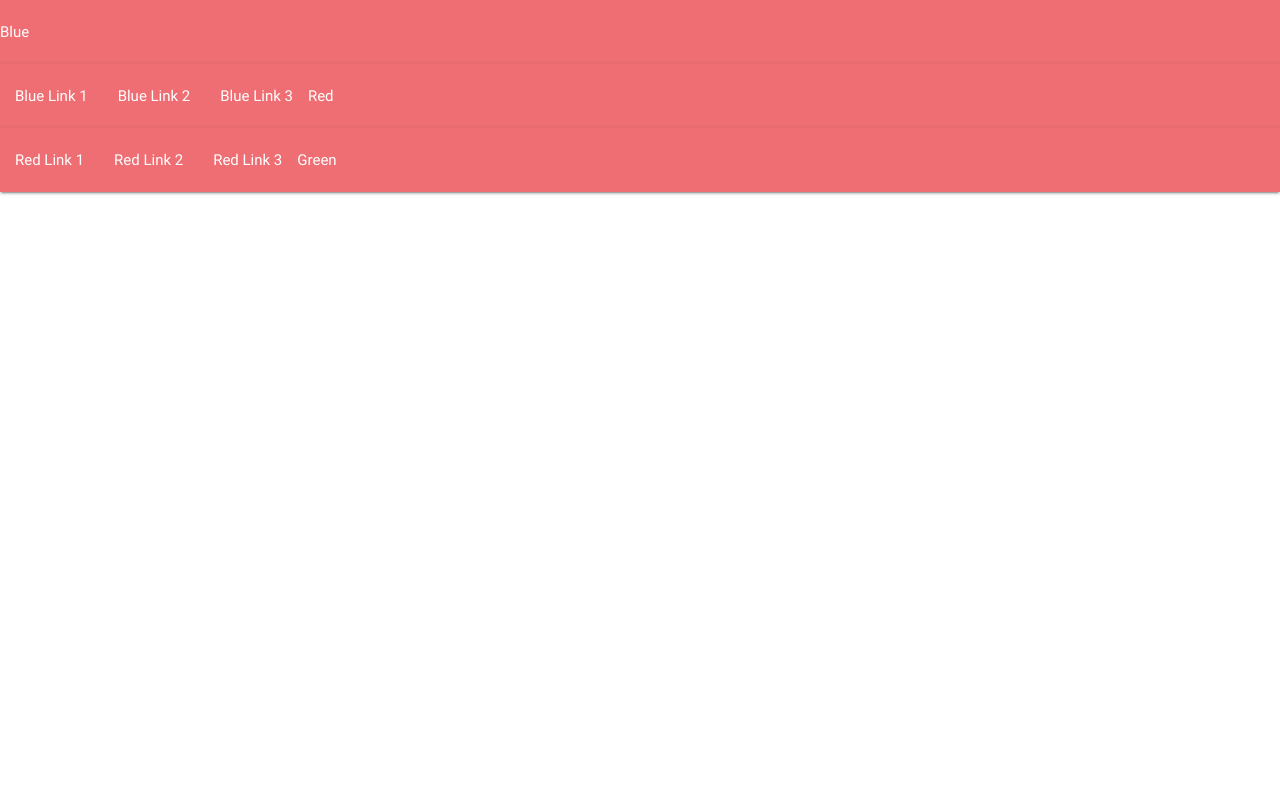
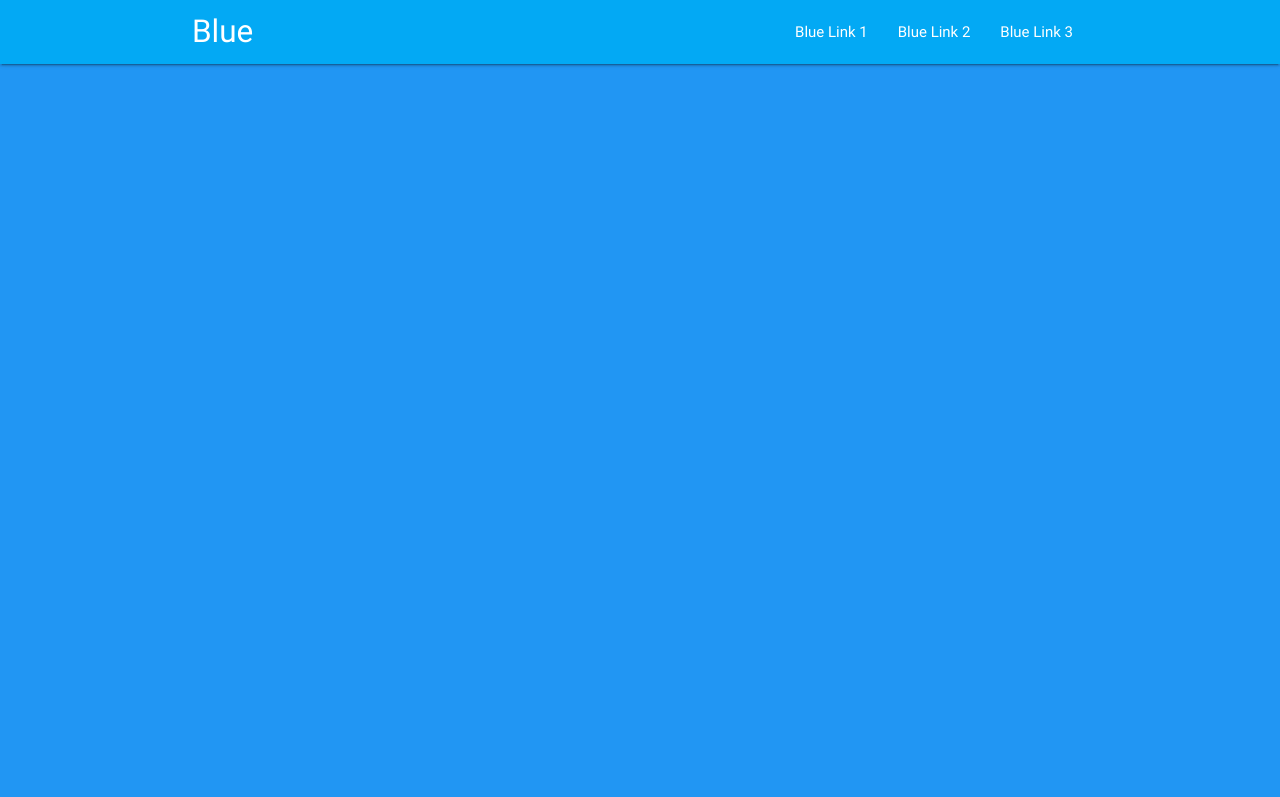
Before and after one commit to BrandonSmith8038/udemy-materilize-css, a website: page Sandbox/5_3_pushpin.html in a window 1280 px wide. Shown: the top 797 px of the page. Drawn offline with nearby package versions, Linux system fonts and the light colour scheme.

Commit message:
sidenav and pushpin

```diff
--- a/Sandbox/5_3_pushpin.html
+++ b/Sandbox/5_3_pushpin.html
@@ -12,16 +12,30 @@
 
   <title>Materialize Sandbox</title>
   <style>
+  html,body,.block {
+    height: 100%;
+  }
+  .pin-top {
+    position: relative;
+  }
+
+  .pin-bottom {
+    position: relative;
+  }
+
+  .pinned {
+    position: fixed !important;
+  }
   </style>
 </head>
 
 <body>
-  <div>
-    <nav>
-      <div>
-        <div>
-          <a href="#">Blue</a>
-          <ul>
+  <div id="blue" class="block blue">
+    <nav class="pushpin-demo-nav" data-target="blue">
+      <div class="nav-wrapper light-blue">
+        <div class="container">
+          <a href="#" class="brand-logo">Blue</a>
+          <ul id='nav-mobile' class='right hide-on-med-and-down'>
             <li>
               <a href="#!">Blue Link 1</a>
             </li>
@@ -37,12 +51,12 @@
     </nav>
   </div>
 
-  <div>
-    <nav>
-      <div>
-        <div>
-          <a href="#">Red</a>
-          <ul>
+  <div id="red" class="block red lighten-1">
+    <nav class="pushpin-demo-nav" data-target="red">
+      <div class="nav-wrapper red">
+        <div class="container">
+          <a href="#" class="brand-logo">Red</a>
+          <ul id='nav-mobile' class='right hide-on-med-and-down'>
             <li>
               <a href="#!">Red Link 1</a>
             </li>
@@ -58,12 +72,12 @@
     </nav>
   </div>
 
-  <div>
-    <nav>
-      <div>
-        <div>
-          <a href="#">Green</a>
-          <ul>
+  <div id="green" class="block green lighten-1">
+    <nav class="pushpin-demo-nav" data-target="green">
+      <div class="nav-wrapper green">
+        <div class="container">
+          <a href="#" class="brand-logo">Green</a>
+          <ul id='nav-mobile' class='right hide-on-med-and-down'>
             <li>
               <a href="#!">Green Link 1</a>
             </li>
@@ -96,7 +110,21 @@
       });
 
       // JAVASCRIPT START HERE
-
+      $(document).ready(function(){
+    $('.target').pushpin({
+      top: 0,
+      bottom: 1000,
+      offset: 0
+    });
+  });
+      $('.pushpin-demo-nav').each(function() {
+    var $this = $(this);
+    var $target = $('#' + $(this).attr('data-target'));
+    $this.pushpin({
+      top: $target.offset().top,
+      bottom: $target.offset().top + $target.outerHeight() - $this.height()
+    });
+  });
 
 
     });
```
Also changed, not shown: Sandbox/5_2_sidenav.html (+1 -1 lines).
